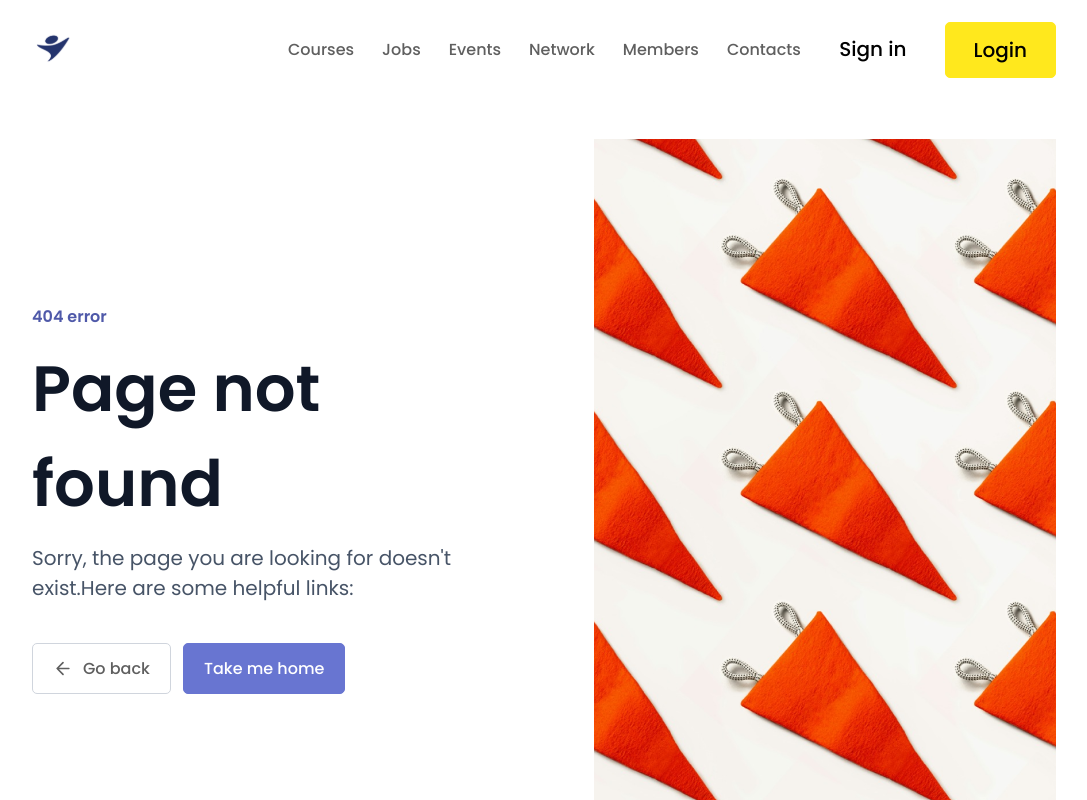
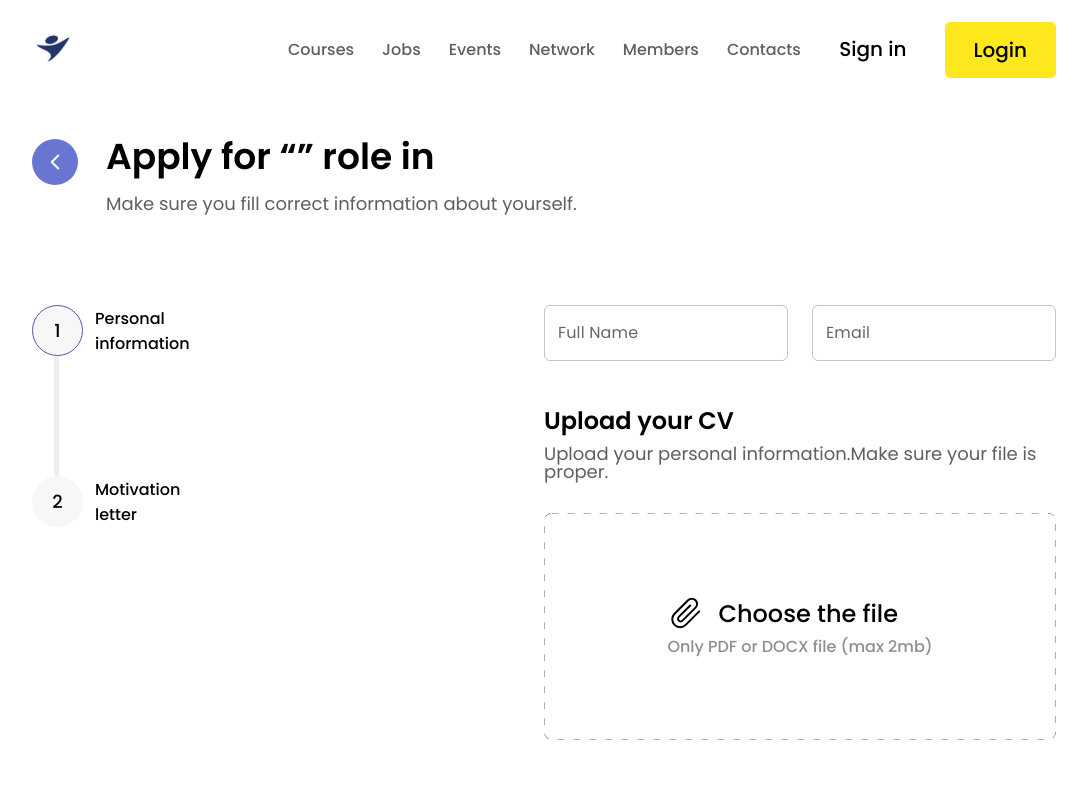
Before and after one commit to Samad126/nextus__frontend, a React (Vite) app: page /jobs/apply/1 in a window 1280 px wide. Shown: the top 800 px of the page, without its empty margins (96-1183 px from the left). Built offline with nearby package versions, Linux system fonts and the light colour scheme; no server answers.

Commit message:
apply now working

```diff
--- a/src/App.jsx
+++ b/src/App.jsx
@@ -70,6 +70,10 @@ function App() {
   } else if (location.pathname.includes("/courses")) {
     url = "https://aliyevelton-001-site1.ltempurl.com/api/Courses";
   }
+
+  console.log(collection);
+
+
   useEffect(() => {
     if (url.length > 0) {
       axios
@@ -100,17 +104,6 @@ function App() {
       <Routes>
         <Route path="/" element={<Home />} />
         <Route
-          path="/jobs"
-          element={
-            <Collection
-              error={error}
-              activeFilter={activeFilter}
-              setActiveFilter={setActiveFilter}
-              collection={collection}
-            />
-          }
-        />
-        <Route
           path="/courses"
           element={
             <Collection
@@ -131,6 +124,17 @@ function App() {
           }
         />
         <Route
+          path="/jobs"
+          element={
+            <Collection
+              error={error}
+              activeFilter={activeFilter}
+              setActiveFilter={setActiveFilter}
+              collection={collection}
+            />
+          }
+        />
+        <Route
           path="/jobs/:id"
           element={
             <Requirements
@@ -139,12 +143,19 @@ function App() {
             />
           }
         />
+        <Route
+          path="/jobs/apply/:id"
+          element={
+            <Application
+              collection={collection}
+              inputs={inputs}
+              setInputs={setInputs}
+              setActiveModal={setActiveModal}
+            />
+          }
+        />
         <Route path="/login" element={<Login />} />
         <Route path="/register" element={<Register />} />
-        <Route
-          path="/application"
-          element={<Application inputs={inputs} setInputs={setInputs} setActiveModal={setActiveModal} />}
-        />
         <Route path="/contact-us" element={<ContactUs />} />
         <Route path="/profile" element={<Profile userData={userData} />} />
         <Route path="/profile/share-post" element={<SharePost />} />
@@ -152,7 +163,7 @@ function App() {
       </Routes>
 
       {activeModal.length > 0 ? (
-        <Modal userData={userData} inputs={inputs} setActiveModal={setActiveModal} activeModal={activeModal} />
+        <Modal collection={collection} userData={userData} inputs={inputs} setActiveModal={setActiveModal} activeModal={activeModal} />
       ) : (
         ""
       )}
--- a/src/components/Application/Application.jsx
+++ b/src/components/Application/Application.jsx
@@ -1,10 +1,21 @@
 import { useState } from "react";
 import ApplicationLetter from "./ApplicationLetter";
 import ApplicationForm from "./ApplicationForm";
+import { useLocation } from "react-router-dom";
 
-function Application({ inputs, setInputs, setActiveModal }) {
+function Application({ collection, inputs, setInputs, setActiveModal }) {
   const [activeStep, setActiveStep] = useState(1);
   const [activeForm, setActiveForm] = useState(false);
+
+  const location = useLocation();
+
+  const path = location.pathname.split("/").filter((x) => x !== "");
+  const index = Number(path[path.length - 1]);
+
+  const detailedData = collection.find((item) => item.id === index);
+  console.log(detailedData);
+
+
   const steps = ["Personal information", "Motivation letter"];
   return (
     <section id="application">
@@ -28,7 +39,7 @@ function Application({ inputs, setInputs, setActiveModal }) {
             </svg>
           </span>
           <div className="application__header">
-            <h1>Apply for “UX/UI Designer” role in Hiring Company</h1>
+            <h1>Apply for “{detailedData?.position}” role in {detailedData?.company.name}</h1>
             <p>Make sure you fill correct information about yourself.</p>
           </div>
         </div>
--- a/src/components/Card/Card.jsx
+++ b/src/components/Card/Card.jsx
@@ -1,4 +1,3 @@
-import React from "react";
 import { Link } from "react-router-dom";
 
 function Card({ list, path }) {
--- a/src/components/Modal/ConfirmModal.jsx
+++ b/src/components/Modal/ConfirmModal.jsx
@@ -1,9 +1,19 @@
 import axios from "axios";
 import { DefaultBtn } from "../../assets/components.styles";
 import { useEffect, useState } from "react";
+import { useLocation } from "react-router-dom";
 
-function ConfirmModal({ userData, inputs, setActiveModal }) {
+function ConfirmModal({ collection, userData, inputs, setActiveModal }) {
   const [finalData, setFinalData] = useState({});
+
+  const location = useLocation();
+
+  const path = location.pathname.split("/").filter((x) => x !== "");
+  const index = Number(path[path.length - 1]);
+
+  const detailedData = collection.find((item) => item.id === index);
+
+  console.log(detailedData);
 
   useEffect(() => {
     if (inputs && userData.id) {
@@ -11,13 +21,13 @@ function ConfirmModal({ userData, inputs, setActiveModal }) {
         FullName: inputs.FullName,
         CoverLetter: inputs.CoverLetter,
         Cv: inputs.Cv,
-        JobId: 8,
+        JobId: detailedData?.id,
         UserId: userData.id,
       };
       setFinalData(data);
       console.log("Final Data:", data);
     }
-  }, [inputs, userData]);
+  }, [detailedData?.id, inputs, userData]);
 
   const handleSubmit = async (e) => {
     e.stopPropagation();
--- a/src/components/Modal/Modal.jsx
+++ b/src/components/Modal/Modal.jsx
@@ -1,8 +1,7 @@
-import React from "react";
 import ConfirmModal from "./ConfirmModal";
 import CongratsModal from "./CongratsModal";
 
-function Modal({userData ,inputs ,setActiveModal, activeModal }) {
+function Modal({collection, userData ,inputs ,setActiveModal, activeModal }) {
   const modals = ["confirm-modal", "congrats-modal"];
 
   return (
@@ -18,7 +17,7 @@ function Modal({userData ,inputs ,setActiveModal, activeModal }) {
             className="modal__container"
           >
             {activeModal === "confirm-modal" ? (
-              <ConfirmModal userData={userData} inputs={inputs} setActiveModal={setActiveModal} />
+              <ConfirmModal collection={collection} userData={userData} inputs={inputs} setActiveModal={setActiveModal} />
             ) : activeModal === "congrats-modal" ? (
               <CongratsModal setActiveModal={setActiveModal} />
             ) : (
--- a/src/components/Requirements/Requirements.jsx
+++ b/src/components/Requirements/Requirements.jsx
@@ -1,6 +1,6 @@
-import React, { useState } from "react";
+import { useState } from "react";
 import { DefaultBtn } from "../../assets/components.styles";
-import { useLocation } from "react-router-dom";
+import { Link, useLocation } from "react-router-dom";
 
 function Requirements({ collection, setCollection }) {
   const [saveActive, setSaveActive] = useState(false);
@@ -10,7 +10,7 @@ function Requirements({ collection, setCollection }) {
   const index = Number(path[path.length - 1]);
 
   const detailedData = collection.find((item) => item.id === index);
-  const fixedExpireDate = detailedData?.expireDate.slice(0, -4); // Remove the extra digits
+  const fixedExpireDate = detailedData?.expireDate.slice(0, -4);
   const dateObject = new Date(fixedExpireDate);
   const options = { month: "long", day: "numeric" };
   const formattedExpireDate = dateObject.toLocaleDateString("en-US", options);
@@ -167,7 +167,9 @@ function Requirements({ collection, setCollection }) {
                 </div>
               </div>
             </div>
-            <DefaultBtn className="requirements__apply">Apply now</DefaultBtn>
+            <Link to={`/jobs/apply/${detailedData?.id}`}>
+              <DefaultBtn className="requirements__apply">Apply now</DefaultBtn>
+            </Link>
           </div>
           <div className="requirements__content">
             <div className="requirements__content-top">
```
